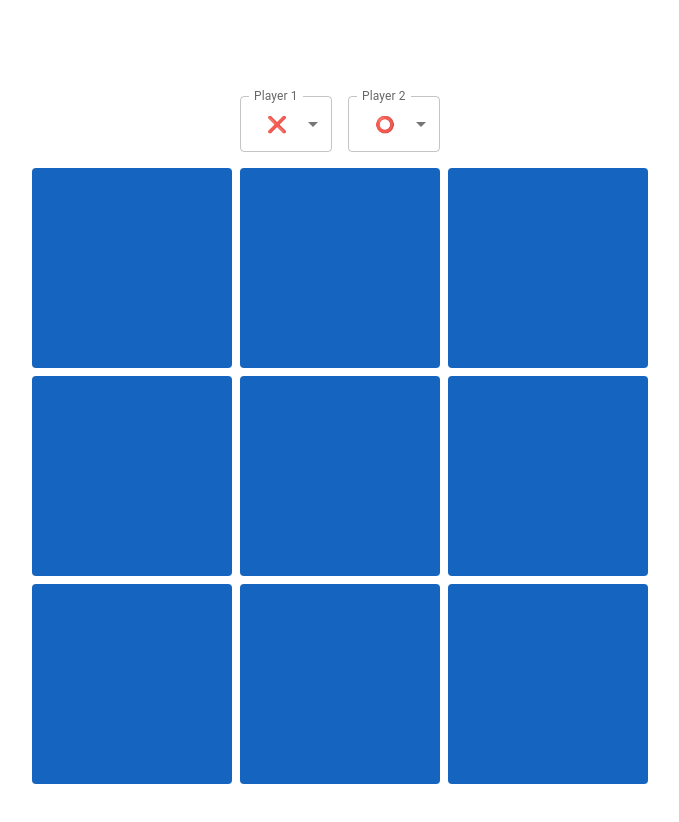
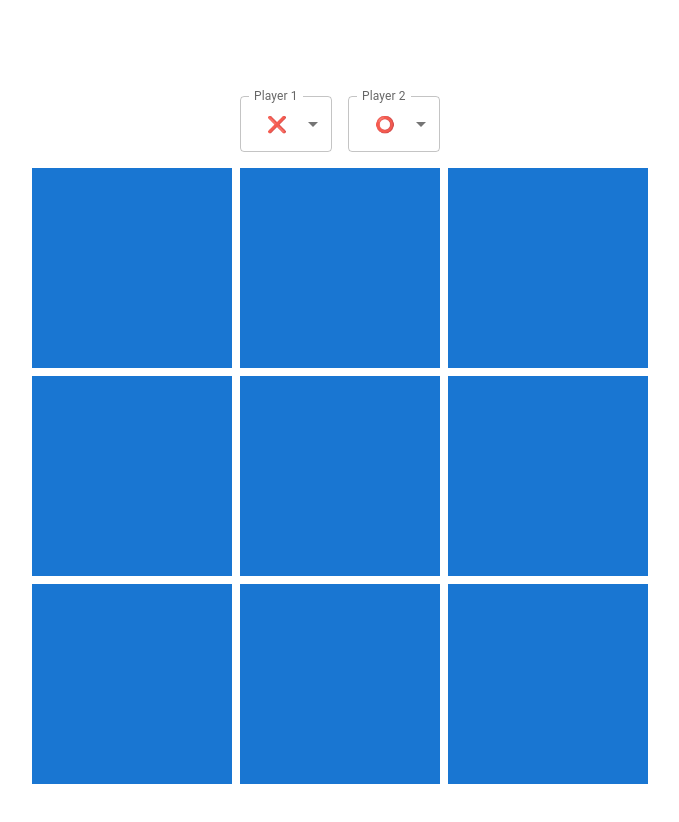
Before and after one commit to mailauki/tic-tac-toe-v2, a Next.js app: page /1_player in a window 1280 px wide. Shown: the top 822 px of the page, without its empty margins (300-979 px from the left). Built offline with nearby package versions, Linux system fonts and the light colour scheme.

Commit message:
Update to components

```diff
--- a/app/1_player/page.js
+++ b/app/1_player/page.js
@@ -1,108 +1,11 @@
-'use client'
-
-import { useState } from 'react'
-
 import styles from '../page.module.css'
 
-import { tokens } from '../utils/tokens'
+import Game from '../components/game'
 
-import { Box, Button, FormControl, InputLabel, MenuItem, Select, Stack } from '@mui/material'
-
-export default function Home() {
-  const [token1, setToken1] = useState({ name: "X", icon: "❌" });
-  const [token2, setToken2] = useState({ name: "O", icon: "⭕"});
-
-  function handleToken1Select(event) {
-    setToken1(tokens.find((token) => token.name === event.target.value));
-  }
-
-  function handleToken2Select(event) {
-    setToken2(tokens.find((token) => token.name === event.target.value));
-  }
-
-  const emptyBoard = [...Array(9)].map((token) => token = tokens[0])
-  const [board, setBoard] = useState(emptyBoard)
-  const newBoard = [...board]
-
-  function handleAddToken(index) {
-    newBoard.splice([index], 1, token1)
-    setBoard(newBoard)
-  }
-
+export default function Player1Game() {
   return (
     <main className={styles.main}>
-      <Stack
-        spacing={2}
-        direction='row'
-        width='200px'
-        sx={{ mb: 2, textAlign: 'center' }}
-      >
-        <FormControl fullWidth>
-          <InputLabel id="token-1-select-label">Player 1</InputLabel>
-          <Select
-            value={token1.name}
-            onChange={handleToken1Select}
-            label="Player 1"
-          >
-            {tokens.map((token) =>
-              <MenuItem
-                key={`1_${token.name}`}
-                value={token.name}
-                sx={{
-                  display: token.icon === 'ㅤ' ? 'none' : '',
-                  justifyContent: 'center'
-                }}
-                disabled={token.name === token2.name}
-              >
-                {token.icon}
-              </MenuItem>
-            )}
-          </Select>
-        </FormControl>
-
-        <FormControl fullWidth>
-          <InputLabel id="token-2-select-label">Player 2</InputLabel>
-          <Select
-            value={token2.name}
-            onChange={handleToken2Select}
-            label="Player 2"
-          >
-            {tokens.map((token) =>
-              <MenuItem
-                key={`1_${token.name}`}
-                value={token.name}
-                sx={{
-                  display: token.icon === 'ㅤ' ? 'none' : '',
-                  justifyContent: 'center'
-                }}
-                disabled={token.name === token1.name}
-              >
-                {token.icon}
-              </MenuItem>
-            )}
-          </Select>
-        </FormControl>
-      </Stack>
-
-      <Box className={styles.board}>
-        {newBoard.map((token, index) =>
-          <Box
-            key={index}
-            component={Button}
-            onClick={() => handleAddToken(index)}
-            className={styles.tile}
-            sx={{
-              backgroundColor: 'primary.dark',
-              '&:hover': {
-                backgroundColor: 'primary.main',
-                opacity: [0.9, 0.8, 0.7],
-              }
-            }}
-          >
-            <p className={styles.token}>{token.icon}</p>
-          </Box>
-        )}
-      </Box>
+      <Game />
     </main>
   )
 }
--- /dev/null
+++ b/app/components/board.js
@@ -0,0 +1,32 @@
+import styles from '../page.module.css'
+
+
+import { Box, Button } from '@mui/material'
+
+export default function Board({ board, handleAddToken }) {
+  return (
+    <Box className={styles.board}>
+      {board.map((token, index) =>
+        <Box
+          key={index}
+          component={Button}
+          variant='contained'
+          onClick={() => handleAddToken(index)}
+          className={styles.tile}
+          sx={{
+            borderRadius: 0,
+            boxShadow: 'none',
+            // backgroundColor: 'primary.dark',
+            '&:hover': {
+              // backgroundColor: 'primary.main',
+              // opacity: [0.9, 0.8, 0.7],
+              boxShadow: 'none',
+            }
+          }}
+        >
+          <p className={styles.token}>{token.icon}</p>
+        </Box>
+      )}
+    </Box>
+  )
+}
--- /dev/null
+++ b/app/components/game.js
@@ -0,0 +1,36 @@
+'use client'
+
+import { useState } from 'react'
+
+import { tokens } from '../utils/tokens'
+
+import Board from './board'
+import TokenSelect from './tokenSelect'
+
+export default function Game() {
+  const emptyBoard = [...Array(9)].map((token) => token = tokens[0])
+  const [board, setBoard] = useState(emptyBoard)
+  const newBoard = [...board]
+
+  const [token1, setToken1] = useState(tokens[1]);
+  const [token2, setToken2] = useState(tokens[2]);
+
+  function handleToken1Select(event) {
+    setToken1(tokens.find((token) => token.name === event.target.value));
+  }
+  function handleToken2Select(event) {
+    setToken2(tokens.find((token) => token.name === event.target.value));
+  }
+
+  function handleAddToken(index) {
+    newBoard.splice([index], 1, token1)
+    setBoard(newBoard)
+  }
+
+  return (
+    <>
+      <TokenSelect token1={token1} token2={token2} handleToken1Select={handleToken1Select} handleToken2Select={handleToken2Select} />
+      <Board board={board} handleAddToken={handleAddToken} />
+    </>
+  )
+}
--- /dev/null
+++ b/app/components/tokenSelect.js
@@ -0,0 +1,60 @@
+import { tokens } from '../utils/tokens'
+
+import { FormControl, InputLabel, MenuItem, Select, Stack } from '@mui/material'
+
+export default function TokenSelect({ token1, token2, handleToken1Select, handleToken2Select }) {
+  return (
+    <Stack
+      spacing={2}
+      direction='row'
+      width='200px'
+      sx={{ mb: 2, textAlign: 'center' }}
+    >
+      <FormControl fullWidth>
+        <InputLabel id="token-1-select-label">Player 1</InputLabel>
+        <Select
+          value={token1.name}
+          onChange={handleToken1Select}
+          label="Player 1"
+        >
+          {tokens.map((token) =>
+            <MenuItem
+              key={`1_${token.name}`}
+              value={token.name}
+              sx={{
+                display: token.icon === 'ㅤ' ? 'none' : '',
+                justifyContent: 'center'
+              }}
+              disabled={token.name === token2.name}
+            >
+              {token.icon}
+            </MenuItem>
+          )}
+        </Select>
+      </FormControl>
+
+      <FormControl fullWidth>
+        <InputLabel id="token-2-select-label">Player 2</InputLabel>
+        <Select
+          value={token2.name}
+          onChange={handleToken2Select}
+          label="Player 2"
+        >
+          {tokens.map((token) =>
+            <MenuItem
+              key={`1_${token.name}`}
+              value={token.name}
+              sx={{
+                display: token.icon === 'ㅤ' ? 'none' : '',
+                justifyContent: 'center'
+              }}
+              disabled={token.name === token1.name}
+            >
+              {token.icon}
+            </MenuItem>
+          )}
+        </Select>
+      </FormControl>
+    </Stack>
+  )
+}
```
Also changed, not shown: app/page.js (+0 -30 lines).
